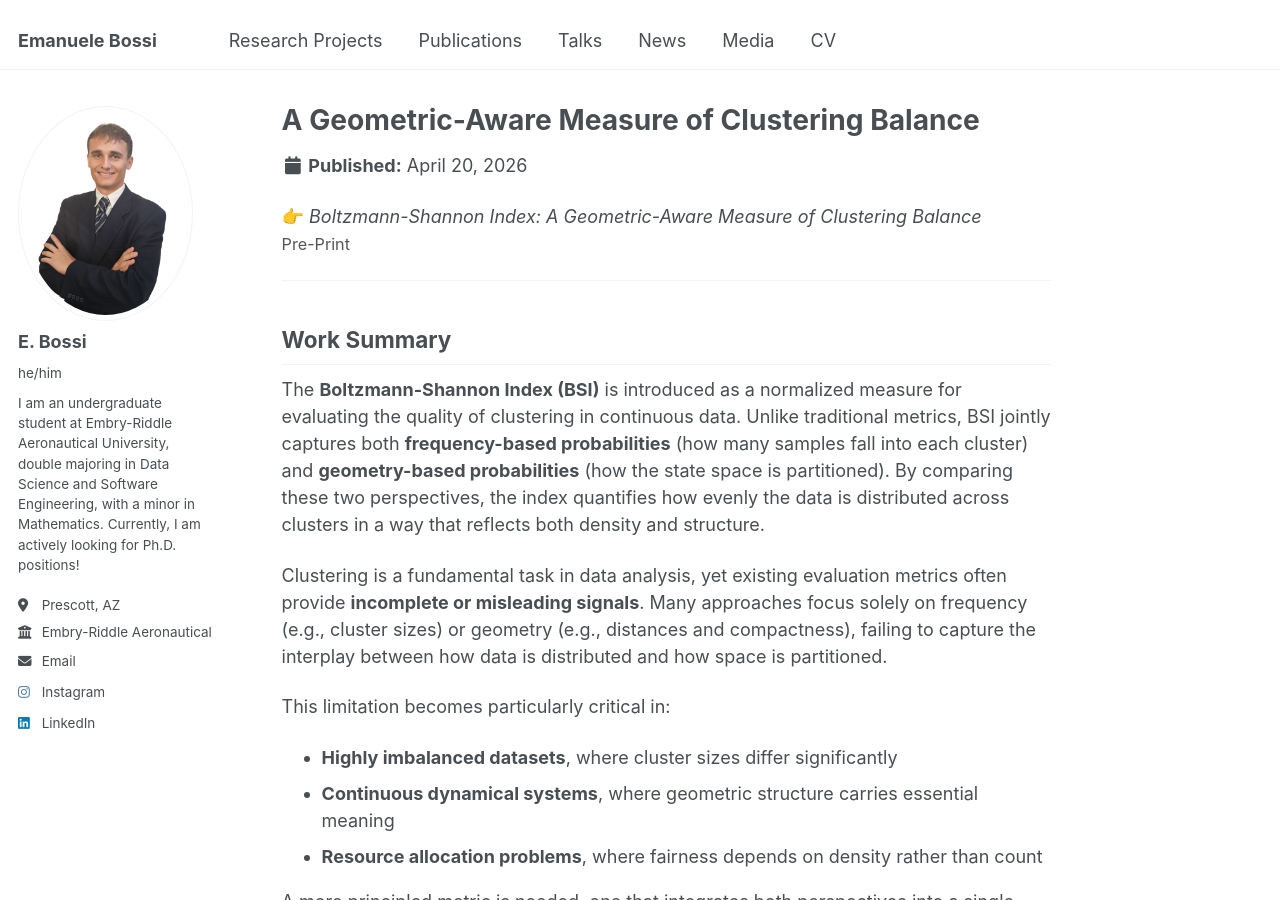
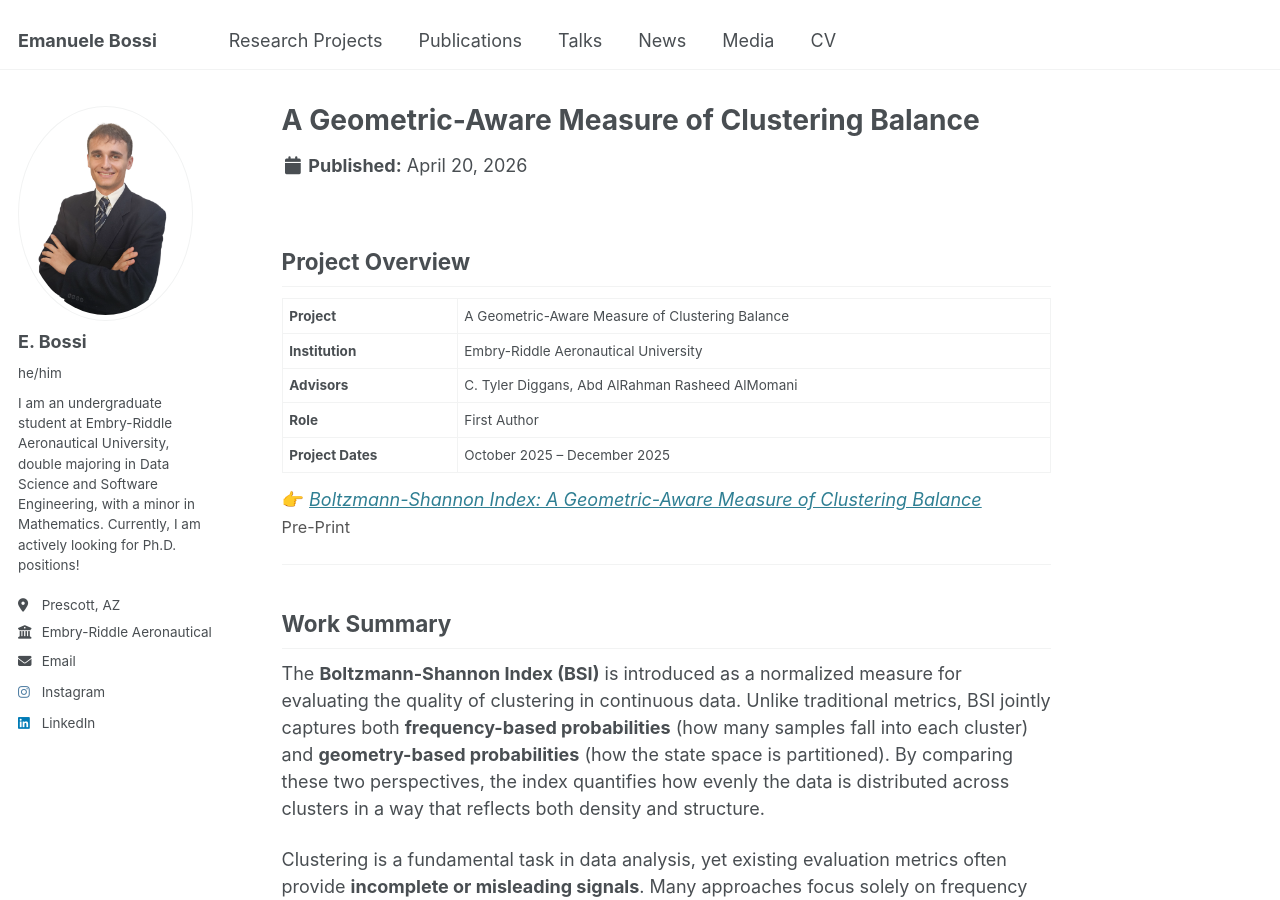
Before and after one commit to bossiemanuele/bossiemanuele.github.io, a Jekyll site: the page built from _portfolio/05_BSIE.md, in a window 1280 px wide and 900 px high. Built offline with Jekyll 4.4.1, drawn with Linux system fonts in a browser that asks for light colours.

Commit message:
Update and rename 02_BSIE.md to 05_BSIE.md

```diff
--- a/_portfolio/02_BSIE.md
+++ b/_portfolio/05_BSIE.md
@@ -6,12 +6,38 @@ level: undergraduate
 institution: erau
 ---
 
-👉 *Boltzmann-Shannon Index: A Geometric-Aware Measure of Clustering Balance*
-  <span style="font-size: 0.9em; color: #555;">Pre-Print</span>
+## Project Overview
+
+<table>
+  <tr>
+    <td><strong>Project</strong></td>
+    <td>A Geometric-Aware Measure of Clustering Balance</td>
+  </tr>
+  <tr>
+    <td><strong>Institution</strong></td>
+    <td>Embry-Riddle Aeronautical University</td>
+  </tr>
+  <tr>
+    <td><strong>Advisors</strong></td>
+    <td>C. Tyler Diggans, Abd AlRahman Rasheed AlMomani</td>
+  </tr>
+  <tr>
+    <td><strong>Role</strong></td>
+    <td>First Author</td>
+  </tr>
+  <tr>
+    <td><strong>Project Dates</strong></td>
+    <td>October 2025 – December 2025</td>
+  </tr>
+</table>
+
+👉 [*Boltzmann-Shannon Index: A Geometric-Aware Measure of Clustering Balance*](https://arxiv.org/abs/2512.02397)
+<span style="font-size: 0.9em; color: #555;">Pre-Print</span>
 
 ---
 
 ## Work Summary
+
 The **Boltzmann-Shannon Index (BSI)** is introduced as a normalized measure for evaluating the quality of clustering in continuous data. Unlike traditional metrics, BSI jointly captures both **frequency-based probabilities** (how many samples fall into each cluster) and **geometry-based probabilities** (how the state space is partitioned). By comparing these two perspectives, the index quantifies how evenly the data is distributed across clusters in a way that reflects both density and structure.
 
 Clustering is a fundamental task in data analysis, yet existing evaluation metrics often provide **incomplete or misleading signals**. Many approaches focus solely on frequency (e.g., cluster sizes) or geometry (e.g., distances and compactness), failing to capture the interplay between how data is distributed and how space is partitioned.
@@ -52,6 +78,7 @@ Across these experiments, BSI demonstrated:
 - Smooth numerical behavior
 
 ## Applications
+
 The Boltzmann-Shannon Index provides a **new lens for evaluating clustering and partitioning**, with several important implications:
 
 - **Fairness-aware resource allocation**
```
